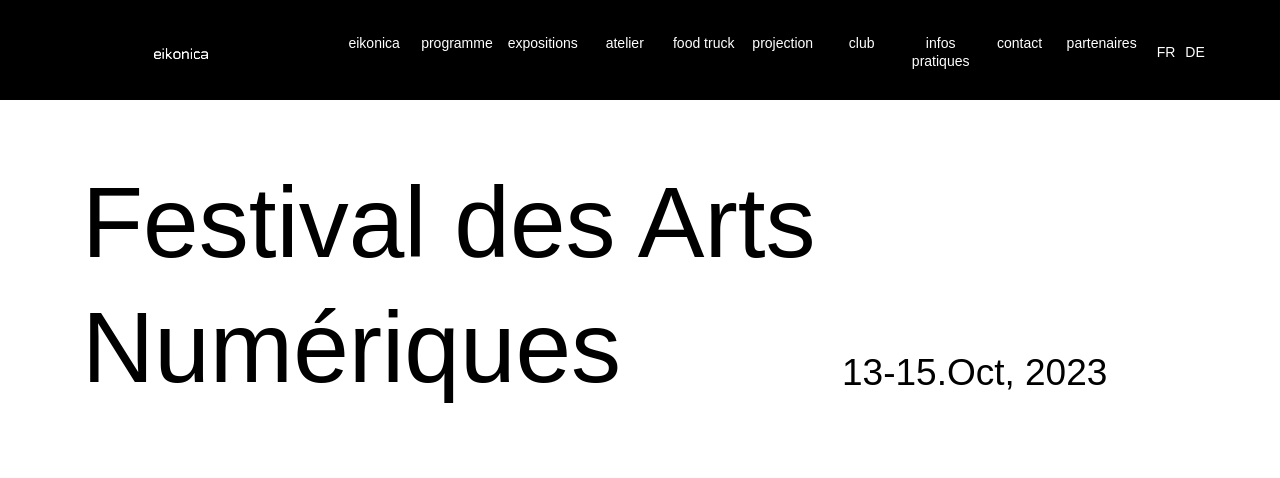
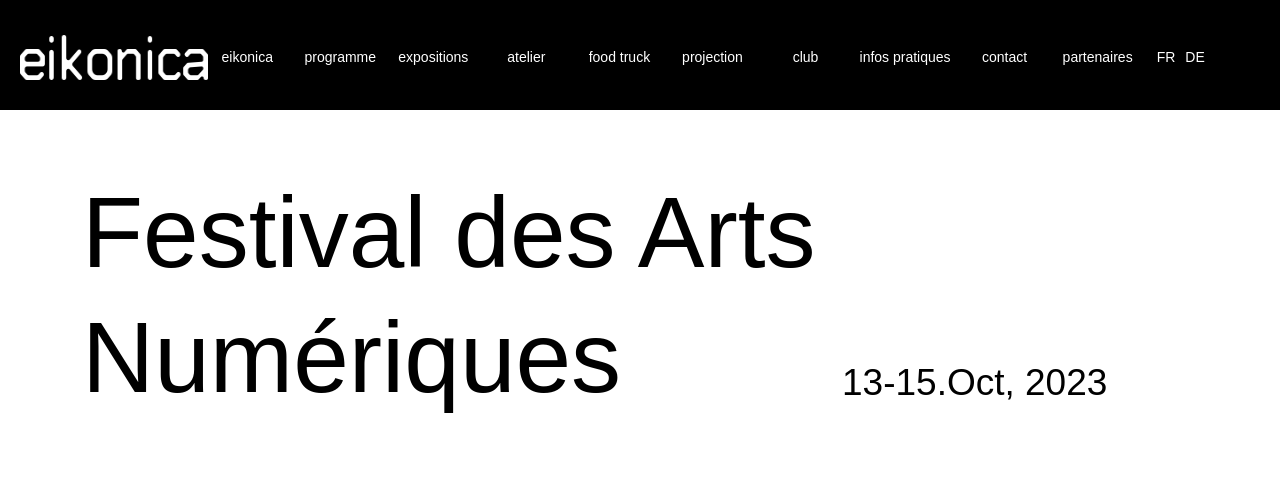
Before and after one commit to WabosuNopauwaal/eikonica-imd22-ellena-noah, a website built with Parcel: page src/index.html in a window 1280 px wide. Shown: the top 478 px of the page. Built offline with nearby package versions, Linux system fonts and the light colour scheme; files whose address does not match are found by name.

```diff
--- a/src/index.html
+++ b/src/index.html
@@ -2,7 +2,7 @@
 <html>
   <head>
     <meta charset="utf-8" />
-    <title>eikon parcel starter</title>
+    <title>eikonica</title>
     <meta name="viewport" content="width=device-width, initial-scale=1.0" />
     <link rel="stylesheet" href="scss/main.scss" />
   </head>
@@ -15,14 +15,12 @@
 
     <nav>
       <div class="everything-nav">
-        <div class="element-left">
-          <a href=""
-            ><img
-              class="col-2"
-              src="img/eikonica-nav-logo.webp"
-              alt="eikonica-nav-logo"
-          /></a>
-        </div>
+        <a href=""
+          ><img
+            class="col-2 element-left"
+            src="img/eikonica-nav-logo.webp"
+            alt="eikonica-nav-logo"
+        /></a>
         <div class="middle-elements">
           <a class="link" href="#eikonica">eikonica</a>
           <a class="link" href="#programme">programme</a>
--- a/src/scss/_base.scss
+++ b/src/scss/_base.scss
@@ -26,6 +26,8 @@
 
   font-size: 1rem;
   line-height: 1.25;
+
+  overflow-x: hidden;
 }
 
 a {
--- a/src/scss/modules/button.scss
+++ b/src/scss/modules/button.scss
@@ -10,10 +10,14 @@
 
 .club-button {
   background-color: #0d6fb8;
-  border-radius: 21px;
   color: white;
   text-align: center;
   padding: 19px 10px 19px 10px;
   margin-top: 10px;
   margin-bottom: 40px;
 }
+
+.club-button:hover {
+  text-decoration: underline;
+  background-color: #138be5;
+}
--- a/src/scss/modules/club-area.scss
+++ b/src/scss/modules/club-area.scss
@@ -20,3 +20,7 @@
 .club-area {
   margin-bottom: 40px;
 }
+
+.club-area h2 {
+  margin-bottom: 20px;
+}
--- a/src/scss/modules/nav.scss
+++ b/src/scss/modules/nav.scss
@@ -15,6 +15,7 @@
   display: flex;
   justify-content: space-between;
   align-items: center;
+  white-space: nowrap;
 }
 
 .middle-elements {
@@ -32,3 +33,8 @@
 .right-element-nav {
   margin-right: 10px;
 }
+
+.element-left {
+  width: 212px;
+  height: 45px;
+}
```
